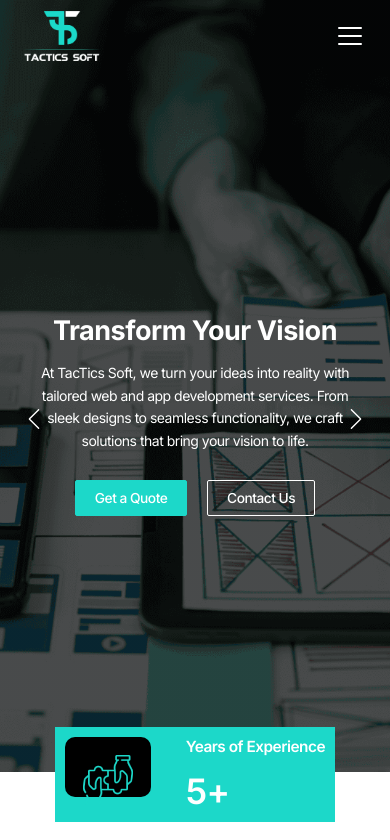
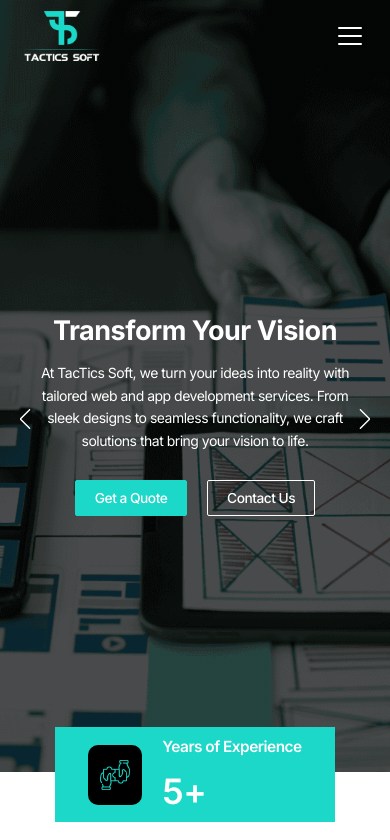
Before and after one commit to UsamaShafique218/tacticssoft-web, a React (Vite) app: page / in a window 390 px wide. Shown: the top 840 px of the page. Built offline with nearby package versions, Linux system fonts and the light colour scheme.

Commit message:
blogs page

```diff
--- a/index.html
+++ b/index.html
@@ -5,8 +5,6 @@
     <link rel="icon" type="image/svg+xml" href="/src/assets/images/favicon.png" />
     <meta name="viewport" content="width=device-width, initial-scale=1.0" />
     <title>Tactics Soft</title>
-
-
   </head>
   <body>
     <div id="root"></div>
--- a/src/components/SocialLinks.jsx
+++ b/src/components/SocialLinks.jsx
@@ -9,7 +9,7 @@ function SocialLinks() {
                 <svg viewBox="0 0 448 512" fill="currentColor"><path d="M100.3 480H7.4V180.9h92.9V480zM53.8 140.1C24.1 140.1 0 115.5 0 85.8 0 56.1 24.1 32 53.8 32c29.7 0 53.8 24.1 53.8 53.8 0 29.7-24.1 54.3-53.8 54.3zM448 480h-92.7V334.4c0-34.7-.7-79.2-48.3-79.2-48.3 0-55.7 37.7-55.7 76.7V480h-92.8V180.9h89.1v40.8h1.3c12.4-23.5 42.7-48.3 87.9-48.3 94 0 111.3 61.9 111.3 142.3V480z" /></svg>
             </a>
             <a href="#" target="_blank">
-                <svg fill="currentColor" width="800px" height="800px" viewBox="0 0 32 32" id="Camada_1" version="1.1" xml:space="preserve" xmlns="http://www.w3.org/2000/svg" xmlns:xlink="http://www.w3.org/1999/xlink">
+                <svg fill="currentColor" width="800px" height="800px" viewBox="0 0 32 32" id="Camada_1" version="1.1" xmlSpace="preserve" xmlns="http://www.w3.org/2000/svg" xmlnsXlink="http://www.w3.org/1999/xlink">
                     <g>
 
                         <path d="M22.3,8.4c-0.8,0-1.4,0.6-1.4,1.4c0,0.8,0.6,1.4,1.4,1.4c0.8,0,1.4-0.6,1.4-1.4C23.7,9,23.1,8.4,22.3,8.4z" />
--- a/src/styles/App.css
+++ b/src/styles/App.css
@@ -395,6 +395,9 @@
     border-radius: 10px;
     min-height: 86px;
     max-height: 86px;
+    display: flex;
+    align-items: center;
+    justify-content: center;
 }
 
 .banner_footer_li.bg_cyan .stat_icon {
--- a/src/styles/responsive.css
+++ b/src/styles/responsive.css
@@ -35,6 +35,8 @@
     -webkit-text-size-adjust: none;
     -webkit-overflow-scrolling: touch;
   }
+
+  .header_links{ padding-right: 2em; }
 
 
 
@@ -219,8 +221,9 @@
       .stat_icon {
         min-height: 60px;
         max-height: 60px;
+        padding: 12px;
     }
-  .stat_icon i{ width: 30px; height: 30px; }
+  .stat_icon img{ width: 30px; height: 30px; }
   .stat_info h3{ font-size: 35px; }
 
   .testimonial_sec.section{ padding-top: 29.25em; }
@@ -251,18 +254,27 @@
   .job_card{ flex-direction: column; gap: 20px; }
   .contact_detail_sec .form_wrapper{ padding: 20px; }
   .check_list_wrapper{ flex-direction: column; }
-  .banner_footer_li{ justify-content: space-between; }
+  .banner_footer_li{ align-items: center; }
 
   .blog_details_left{ display: none; }
   .blog_detail_content{ flex-direction: column; }
   .blog_details_right{ width: 100%; }
 
   .blogs_slider_wrapper{ padding-top: 100px; }
+
+  .banner_swiper .swiper-button-prev{ left: -5px; }
+  .banner_swiper .swiper-button-next{ right: -5px;  }
+
+  .about_us_inner {
+        display: flex;
+        flex-direction: column;
+        gap: 30px;
+    }
 }
 
 @media only screen and (min-width:0px) and (max-width:520px) {
   .banner_title{ font-size: 27px; }
-  .banner_slide_content{ padding: 0px 20px; }
+  .banner_slide_content{ padding: 0px 12px; }
   .swiper-button-prev, & ~ .swiper-button-prev, &.swiper-rtl .swiper-button-next, &.swiper-rtl ~ .swiper-button-next{ left: var(--swiper-navigation-sides-offset, -4px); }
   .swiper-button-next, & ~ .swiper-button-next, &.swiper-rtl .swiper-button-prev, &.swiper-rtl ~ .swiper-button-prev{ right: var(--swiper-navigation-sides-offset, -4px); }
 
```
